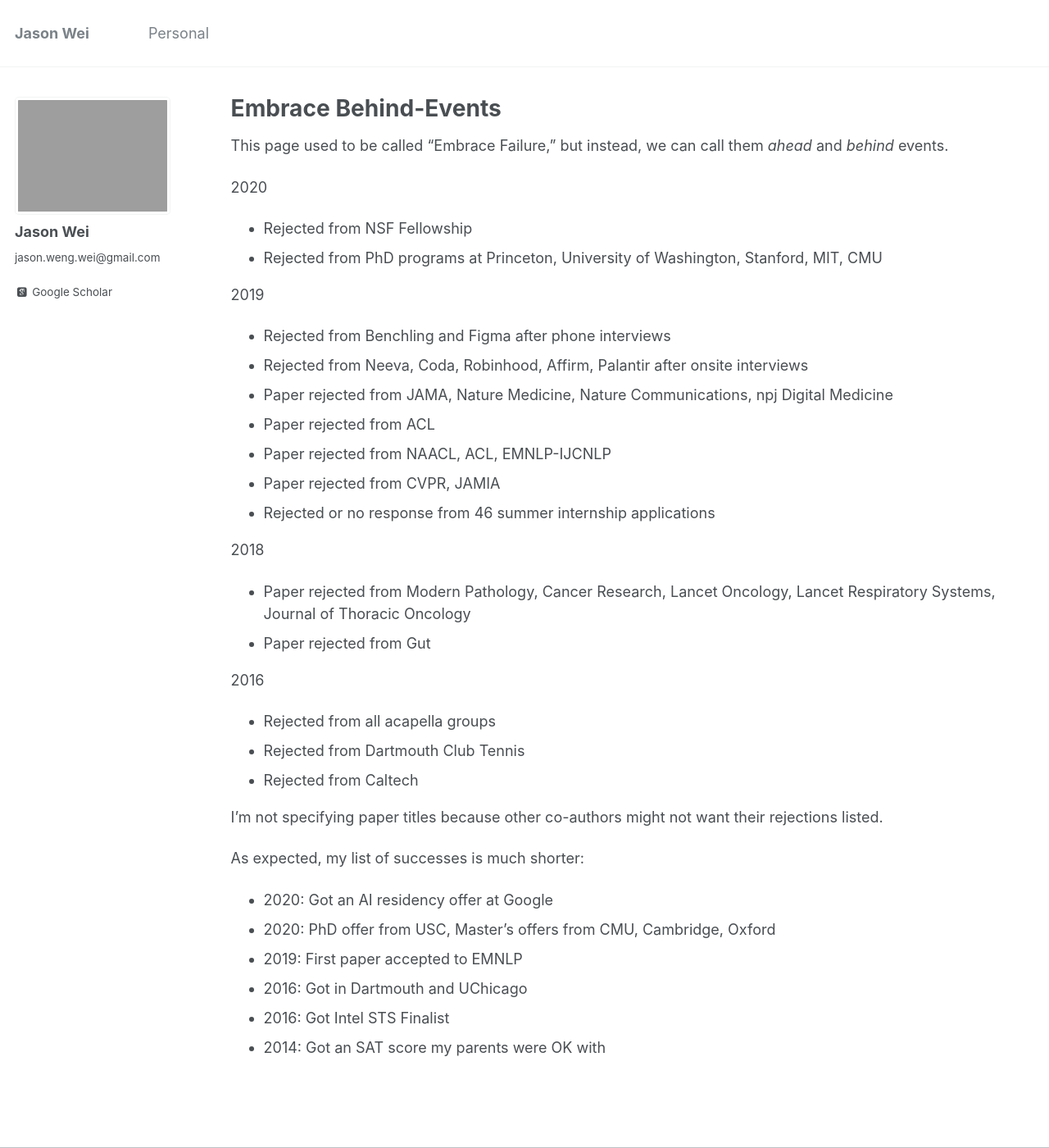
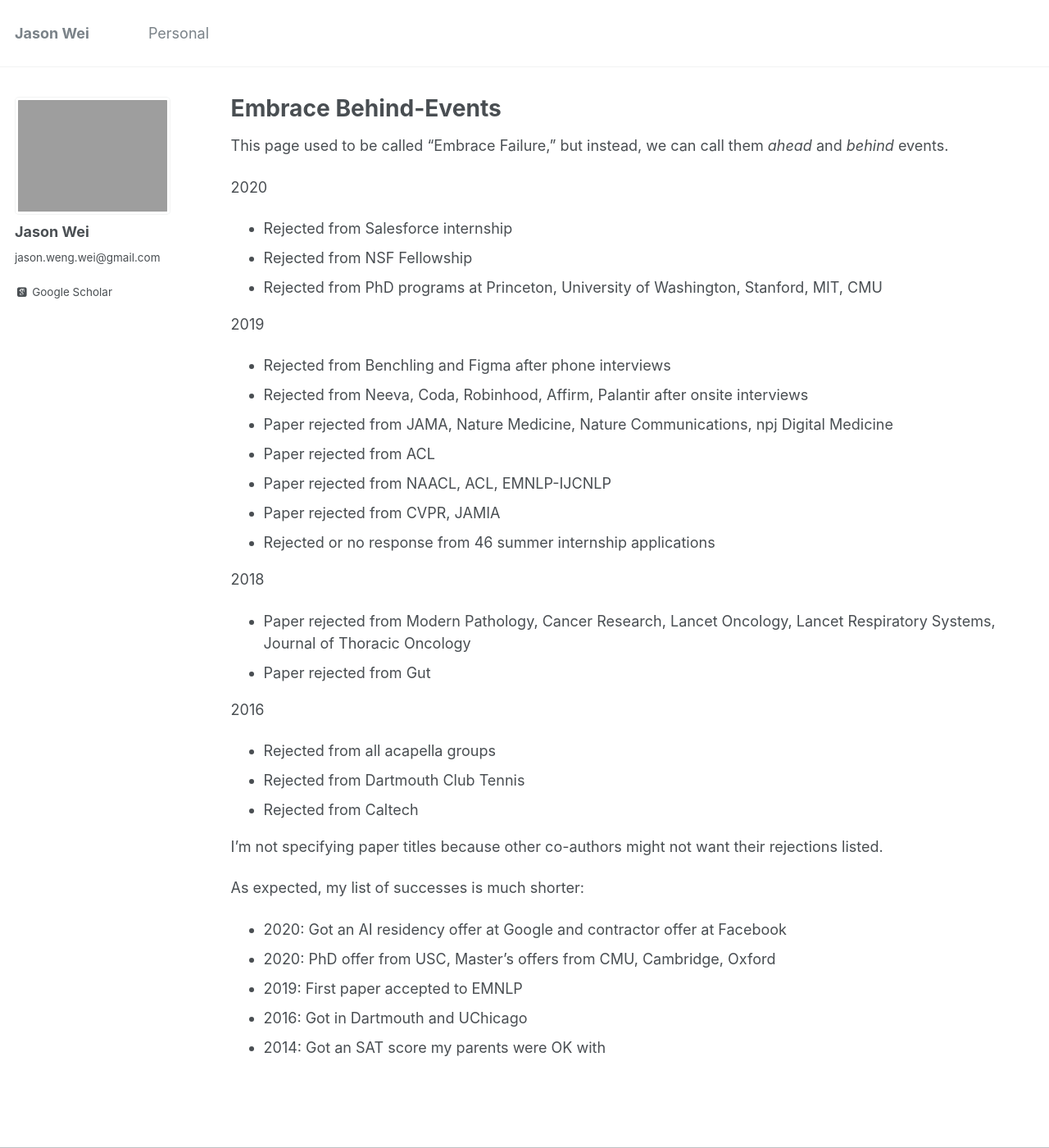
Before and after one commit to jasonwei20/jasonwei20.github.io, a Jekyll site: the page built from _pages/failures.md, in a window 1280 px wide and 1400 px high. Shown: the whole window at 82% size. Built offline with Jekyll 4.4.1, drawn with Linux system fonts in a browser that asks for light colours; some web fonts are replaced.

```diff
--- a/_pages/failures.md
+++ b/_pages/failures.md
@@ -10,6 +10,7 @@
 This page used to be called "Embrace Failure," but instead, we can call them [*ahead* and *behind* events](https://www.youtube.com/watch?v=cocbJtGk9s8).
 
 2020
+* Rejected from Salesforce internship
 * Rejected from NSF Fellowship
 * Rejected from PhD programs at Princeton, University of Washington, Stanford, MIT, CMU
 
@@ -34,9 +35,8 @@
 I'm not specifying paper titles because other co-authors might not want their rejections listed.
 
 As expected, my list of successes is much shorter:
-* 2020: Got an AI residency offer at Google
+* 2020: Got an AI residency offer at Google and contractor offer at Facebook
 * 2020: PhD offer from USC, Master's offers from CMU, Cambridge, Oxford
 * 2019: First paper accepted to EMNLP
 * 2016: Got in Dartmouth and UChicago
-* 2016: Got Intel STS Finalist
 * 2014: Got an SAT score my parents were OK with
```
Also changed, not shown: 1 other file.
